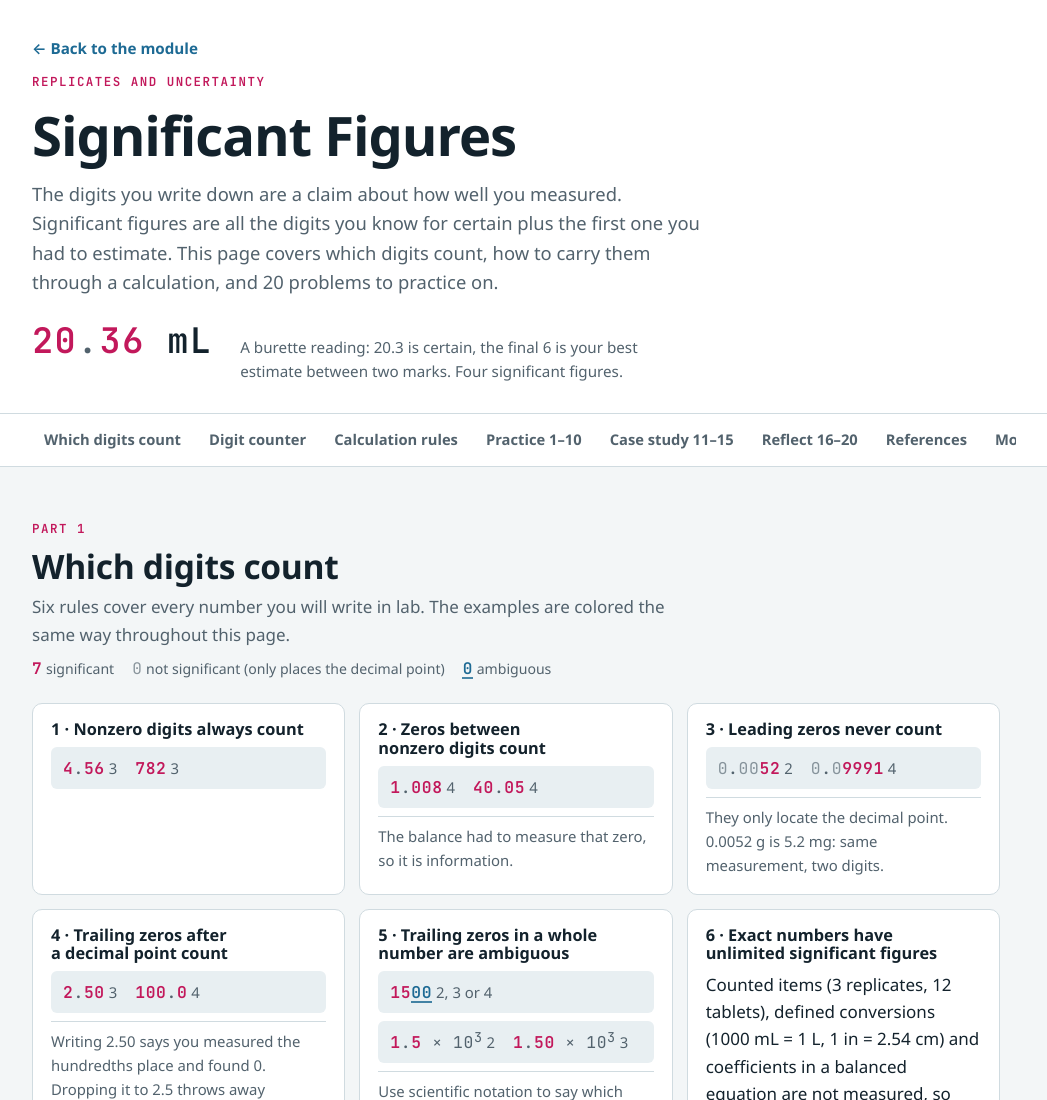
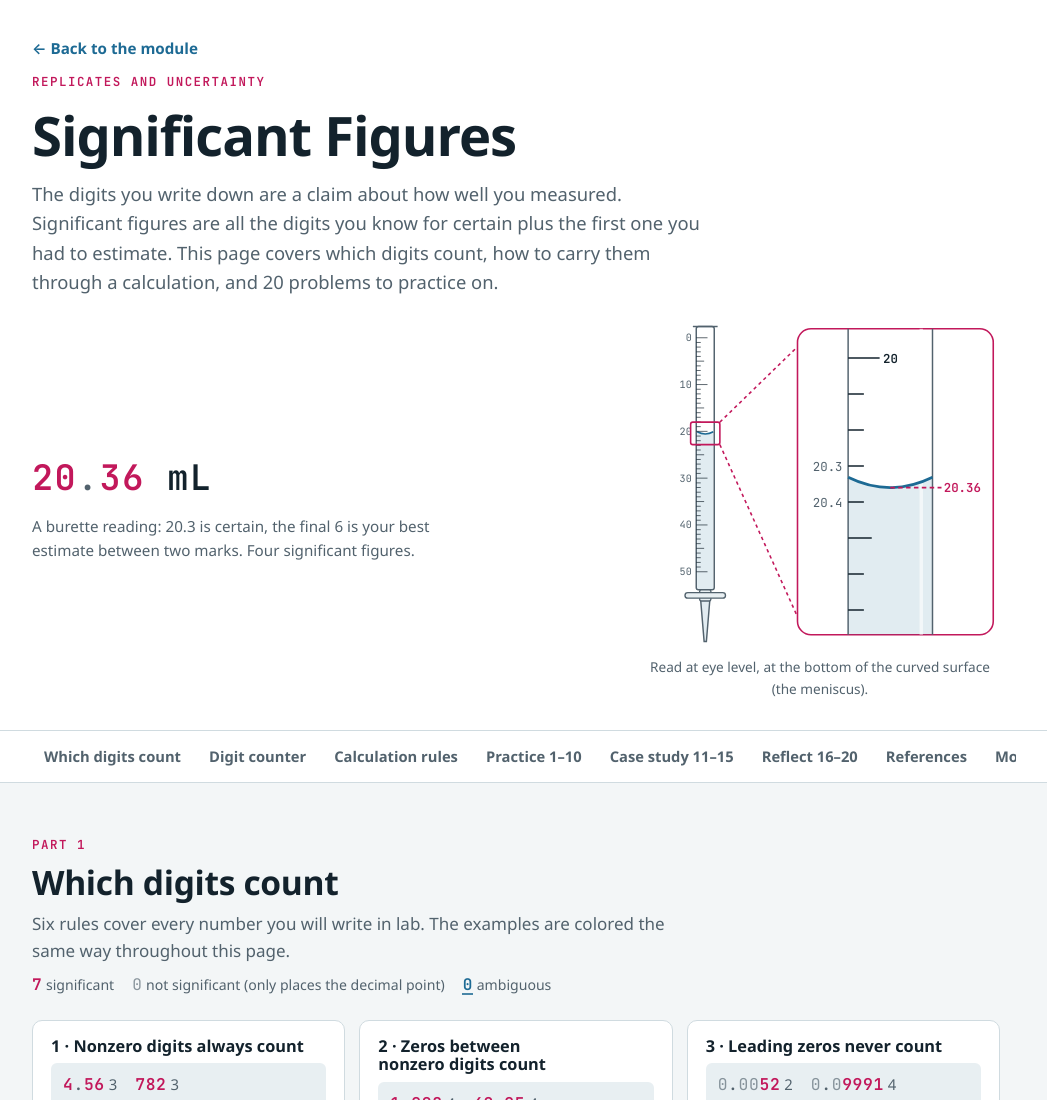
Before and after one commit to sunitathyagarajan/statistics-module, a plain HTML site: page sigfigs.html in a window 1280 px wide. Shown: the top 1100 px of the page, without its empty margins (124-1171 px from the left). Drawn offline with Linux system fonts and the light colour scheme.

Commit message:
Add burette illustration with a close-up of the 20.36 mL reading
Co-Authored-By: Claude Opus 5.5 <noreply@anthropic.com>

```diff
--- a/sigfigs.html
+++ b/sigfigs.html
@@ -57,7 +57,24 @@ header .wrap{padding-block:36px 30px;display:grid;gap:12px}
 .back{font-weight:600;text-decoration:none;font-size:.95rem}
 .back:hover{text-decoration:underline}
 .lead{font-size:1.15rem;max-width:64ch;color:var(--muted)}
-.reading{display:flex;flex-wrap:wrap;gap:10px 28px;align-items:baseline;margin-top:4px}
+.reading{display:grid;grid-template-columns:minmax(0,1fr) minmax(0,360px);gap:18px 32px;align-items:center;margin-top:4px}
+.reading > *{min-width:0}
+.rtext{display:grid;gap:8px;align-content:center}
+@media (max-width:640px){.reading{grid-template-columns:minmax(0,1fr)} .bfig{justify-self:center;width:100%;max-width:360px}}
+.bfig{margin:0;display:grid;gap:6px}
+.bfig svg{width:100%;height:auto;display:block}
+.bfig text{font-family:var(--f-mono);font-size:11px;fill:var(--muted)}
+.bfig text.ink{fill:var(--ink);font-weight:600}
+.bfig text.acc{fill:var(--accent);font-weight:600}
+.bfig figcaption{font-size:.85rem;color:var(--muted);text-align:center}
+.bfig .glass{fill:none;stroke:var(--muted);stroke-width:1.3}
+.bfig .liq{fill:var(--data);fill-opacity:.13}
+.bfig .men{fill:none;stroke:var(--data)}
+.bfig .cock{fill:var(--surface-2);stroke:var(--muted);stroke-width:1.2}
+.bfig .tk line{stroke:var(--ink)}
+.bfig .zoom{fill:none;stroke:var(--accent);stroke-width:1.4}
+.bfig .panel{fill:var(--surface);stroke:var(--accent);stroke-width:1.4}
+.bfig .shine{stroke:var(--surface);stroke-opacity:.6;stroke-width:3}
 .reading .big{font-family:var(--f-mono);font-size:clamp(1.5rem,4.5vw,2.2rem);font-weight:600}
 .reading .cap{color:var(--muted);font-size:.95rem;max-width:46ch}
 nav.index{position:sticky;top:env(safe-area-inset-top,0px);z-index:9;background:var(--surface);border-bottom:1px solid var(--line)}
@@ -177,8 +194,45 @@ footer .wrap{padding-block:20px 48px}
     <h1>Significant Figures</h1>
     <p class="lead">The digits you write down are a claim about how well you measured. Significant figures are all the digits you know for certain plus the first one you had to estimate. This page covers which digits count, how to carry them through a calculation, and 20 problems to practice on.</p>
     <div class="reading">
-      <span class="big digits"><span class="s">2</span><span class="s">0</span><span class="p">.</span><span class="s">3</span><span class="s">6</span> mL</span>
-      <span class="cap">A burette reading: 20.3 is certain, the final 6 is your best estimate between two marks. Four significant figures.</span>
+      <div class="rtext">
+        <span class="big digits"><span class="s">2</span><span class="s">0</span><span class="p">.</span><span class="s">3</span><span class="s">6</span> mL</span>
+        <span class="cap">A burette reading: 20.3 is certain, the final 6 is your best estimate between two marks. Four significant figures.</span>
+      </div>
+      <figure class="bfig">
+        <svg viewBox="0 0 320 300" role="img" aria-label="A 50 mL burette filled with a clear liquid, with a close-up of the liquid level. The bottom of the curved surface sits a little past halfway between the 20.3 and 20.4 mL marks, read as 20.36 mL.">
+          <defs><clipPath id="zclip"><rect x="140" y="14" width="174" height="272" rx="12"/></clipPath></defs>
+          <!-- whole burette -->
+          <rect x="50.8" y="106.7" width="14.4" height="139.3" class="liq"/>
+          <path d="M54,256 L57,292 L59,292 L62,256 Z" class="liq"/>
+          <path d="M50.8,105.6 Q58,109.4 65.2,105.6" class="men" stroke-width="1.4"/>
+          <rect x="50" y="12" width="16" height="234" rx="2" class="glass"/>
+          <path d="M47,12 L69,12" class="glass"/>
+          <path d="M54,256 L57,292 L59,292 L62,256" class="glass"/>
+          <rect x="53" y="246" width="10" height="10" rx="1.5" class="cock"/>
+          <rect x="40" y="248.5" width="36" height="5" rx="2.5" class="cock"/>
+          <g id="bTicks" class="tk"></g>
+          <!-- zoom box and connectors -->
+          <rect x="45" y="97" width="26" height="20" rx="2" class="zoom"/>
+          <line x1="71" y1="97" x2="140" y2="30" class="zoom" stroke-dasharray="3 3"/>
+          <line x1="71" y1="117" x2="140" y2="270" class="zoom" stroke-dasharray="3 3"/>
+          <!-- close-up -->
+          <rect x="140" y="14" width="174" height="272" rx="12" class="panel"/>
+          <g clip-path="url(#zclip)">
+            <path d="M185,146 Q222.5,164.4 260,146 L260,290 L185,290 Z" class="liq"/>
+            <line x1="185" y1="10" x2="185" y2="290" class="glass" stroke-width="2"/>
+            <line x1="260" y1="10" x2="260" y2="290" class="glass" stroke-width="2"/>
+            <line x1="250" y1="10" x2="250" y2="290" class="shine"/>
+            <g id="zTicks" class="tk"></g>
+            <path d="M185,146 Q222.5,164.4 260,146" class="men" stroke-width="2.5"/>
+          </g>
+          <text x="216" y="44" class="ink">20</text>
+          <text x="180" y="140" text-anchor="end">20.3</text>
+          <text x="180" y="172" text-anchor="end">20.4</text>
+          <line x1="222.5" y1="155.2" x2="268" y2="155.2" class="zoom" stroke-dasharray="4 3"/>
+          <text x="270" y="159" class="acc">20.36</text>
+        </svg>
+        <figcaption>Read at eye level, at the bottom of the curved surface (the meniscus).</figcaption>
+      </figure>
     </div>
   </div>
 </header>
@@ -477,6 +531,23 @@ function renderCounter(){
 }
 renderCounter();
 
+/* ---------- header burette: whole scale 0–50 mL, and the 20.0–20.7 close-up ---------- */
+(() => {
+  let b = '';
+  for (let v = 0; v <= 50; v++) {
+    const y = 22 + v * 4.16, len = v % 10 === 0 ? 10 : v % 5 === 0 ? 7 : 4;
+    b += `<line x1="50" y1="${y.toFixed(1)}" x2="${50 + len}" y2="${y.toFixed(1)}" stroke-width="0.6"/>`;
+    if (v % 10 === 0) b += `<text x="46" y="${(y + 3).toFixed(1)}" text-anchor="end" style="font-size:9px">${v}</text>`;
+  }
+  $('#bTicks').innerHTML = b;
+  let z = '';
+  for (let i = 0; i <= 7; i++) {
+    const y = 40 + i * 32, len = i === 0 ? 28 : i === 5 ? 21 : 14;
+    z += `<line x1="185" y1="${y}" x2="${185 + len}" y2="${y}" stroke-width="1.4"/>`;
+  }
+  $('#zTicks').innerHTML = z;
+})();
+
 /* ---------- burette ticks ---------- */
 (() => {
   let h = '';
```
